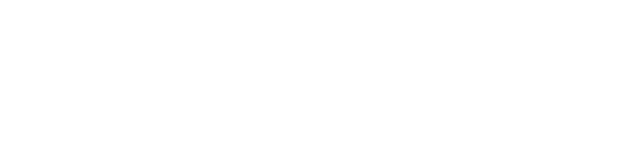
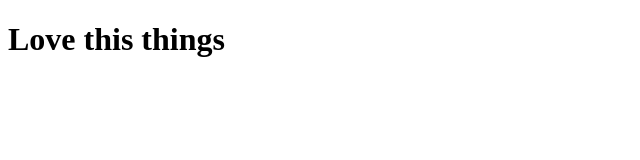
Before and after one commit to CKcrom91/background-generator, a plain HTML site: page index.html in a window 1280 px wide. Shown: the whole page, without its empty margins (0-640 px from the left). Drawn offline with Linux system fonts and the light colour scheme.

Commit message:
put new h1

```diff
--- a/index.html
+++ b/index.html
@@ -6,7 +6,7 @@
 	<title>This is the back ground</title>
 </head>
 <body>
-
+<h1>Love this things</h1>
 
 
 
```
Also changed, not shown: 1 other file.
